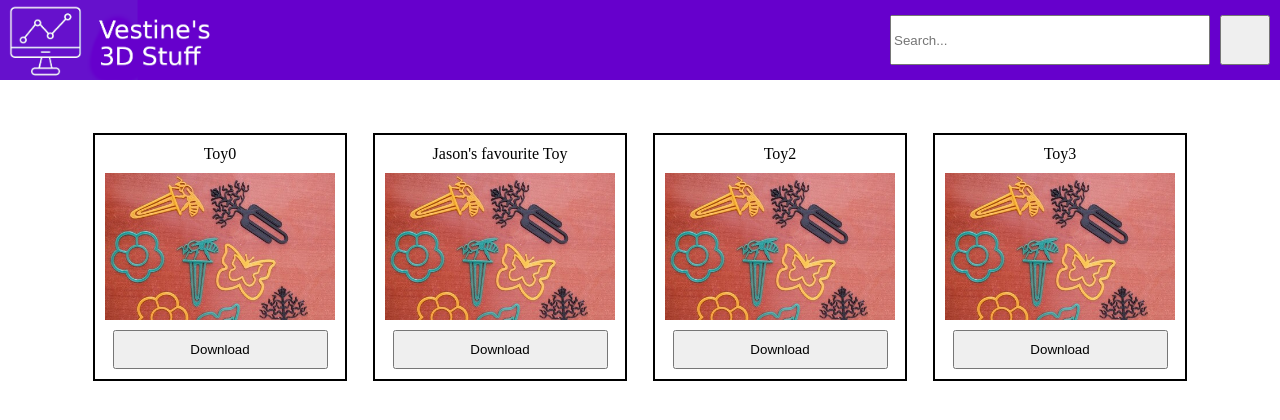
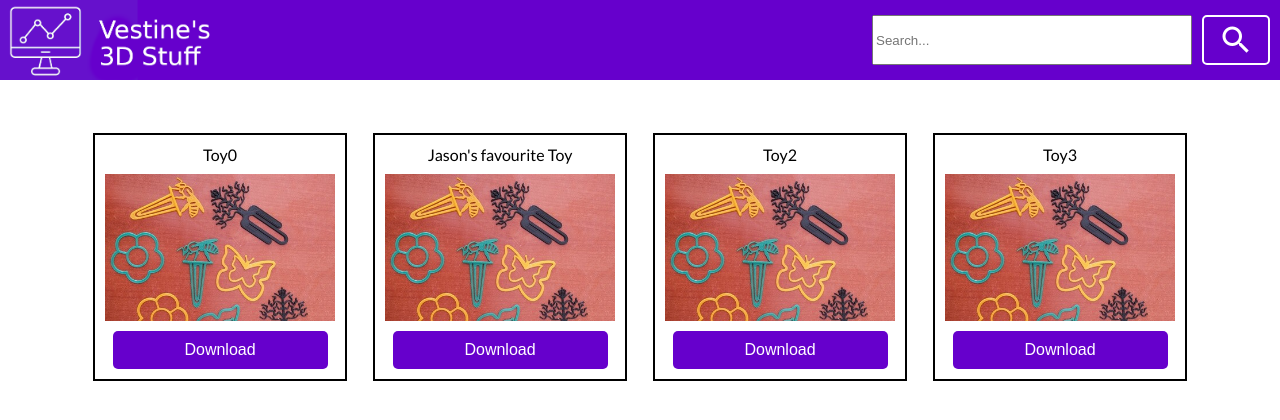
Before and after one commit to Vestineleila/3D-printing, a plain HTML site: page Website/index.html in a window 1280 px wide. Drawn offline with Linux system fonts and the light colour scheme.

Commit message:
Tweaking CSS styling

```diff
--- a/Website/css/style.css
+++ b/Website/css/style.css
@@ -1,6 +1,32 @@
 html, body {
     margin: 0px;
+    font-family: 'Lato', sans-serif;
 }
+
+.itemCardButton {
+    background-color: #6600cc;
+    border: none;
+    color: white;
+    padding: 15px 32px;
+    border-radius: 5px;
+    text-align: center;
+    text-decoration: none;
+    display: inline-block;
+    font-size: 16px;
+  }
+
+.headerSearchButton {
+    background-color: #6600cc;
+    border-style: solid;
+    border-color: white;
+    color: white;
+    padding: 15px 32px;
+    border-radius: 5px;
+    text-align: center;
+    text-decoration: none;
+    display: inline-block;
+    font-size: 16px;
+  }
 
 .headerBar {
     height: 80px;
@@ -30,6 +56,9 @@ html, body {
     height: 50px;
     margin-left: 10px;
     margin-right: 10px;
+    background-image: url("/images/icon_search.png");
+    background-repeat: no-repeat;
+    background-position: center;
 }
 
 .itemCardRow {
--- a/Website/index.html
+++ b/Website/index.html
@@ -2,6 +2,8 @@
     <head>
         <title>Vestine's 3D Stuff</title>
         <link rel="stylesheet" href="css/style.css">
+        <link rel="preconnect" href="https://fonts.gstatic.com">
+        <link href="https://fonts.googleapis.com/css2?family=Lato&display=swap" rel="stylesheet">
     </head>
 
     <body>
```
Also changed, not shown: Website/images/icon_search.png (added).
